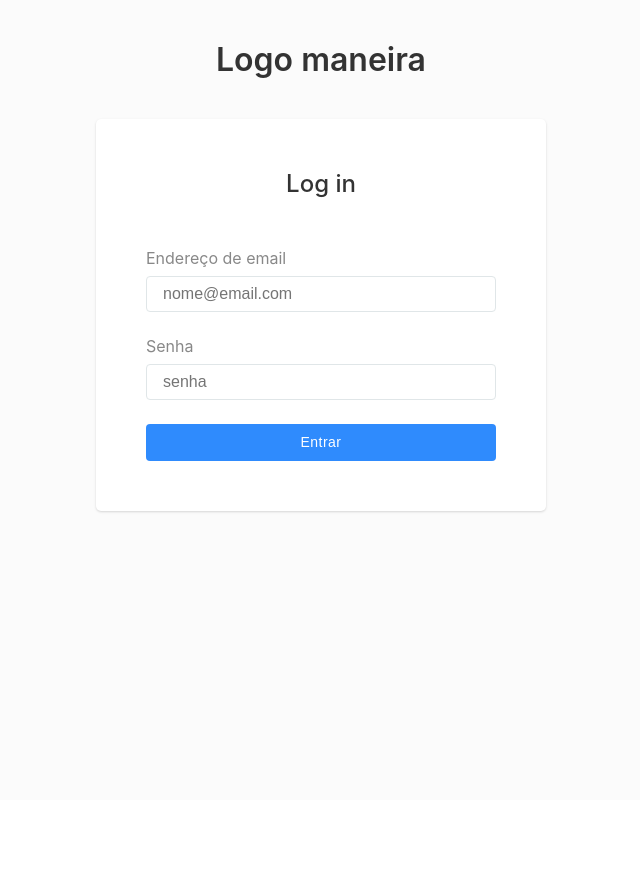
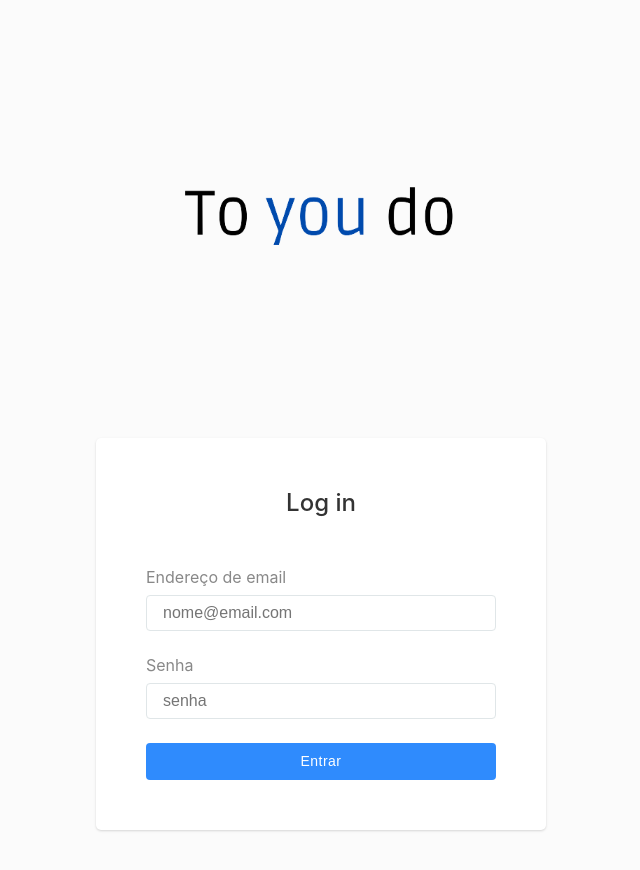
Before and after one commit to igorcm3/to-you-do-app, a React (Vite) app in the folder to-you-do-react/: page /login in a window 1280 px wide. Shown: the whole page, without its empty margins (319-959 px from the left). Before the commit the page ends 800 px from the top, so only its background shows below. Built offline with nearby package versions, Linux system fonts and the light colour scheme.

Commit message:
feat: add logo transp

```diff
--- a/to-you-do-react/src/pages/Login.js
+++ b/to-you-do-react/src/pages/Login.js
@@ -4,12 +4,15 @@ import InputGroup from '../components/InputGroup';
 import Input from '../components/Input';
 import Button from '../components/Button';
 import { EntryPage, PageHeader } from './style';
+import logo from '../assets/img/ToYouDoLogTransparente.png'
 
 
 function Login(){
     return (
         <EntryPage>
-            <PageHeader to="/">Logo maneira</PageHeader>
+            <PageHeader to="/">
+                <img src={logo} width={350} height={350}></img>
+            </PageHeader>
             <EntryCard>
                 <h2>Log in</h2>
                 <form onSubmit={(e) => e.preventDefault()}>
```
Also changed, not shown: to-you-do-react/src/assets/img/ToYouDoLogTransparente.png (added).
